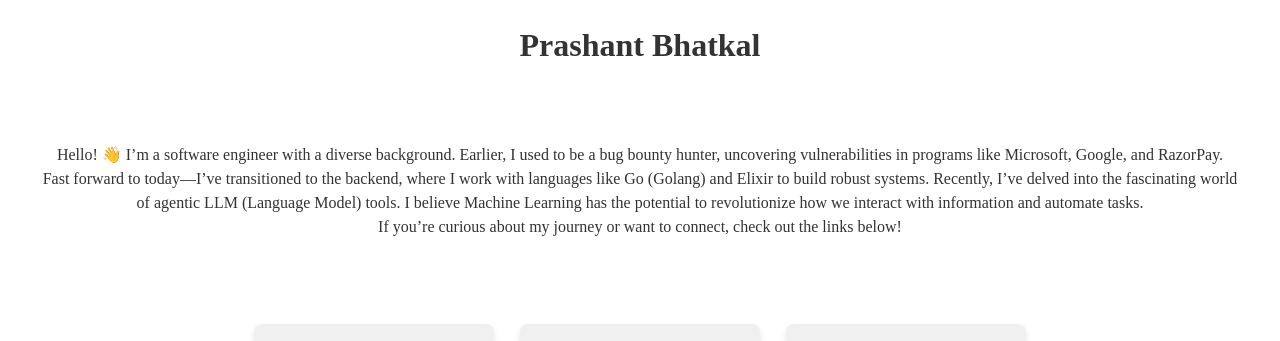
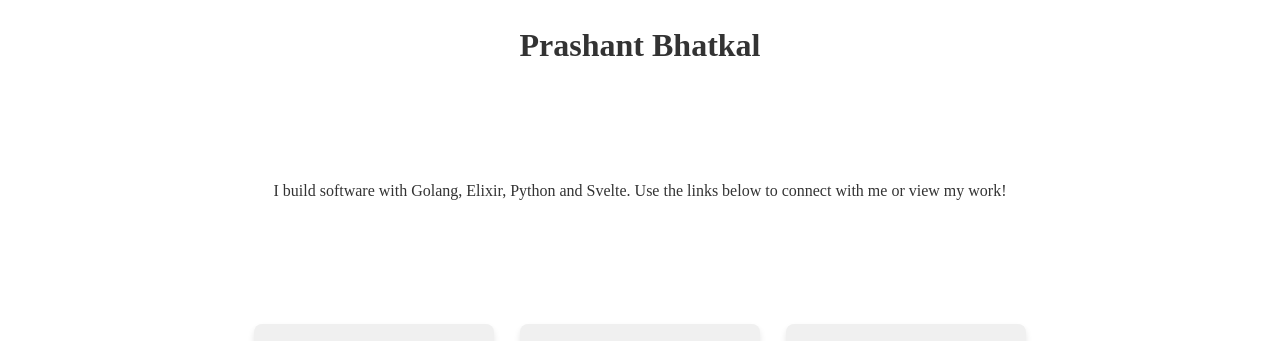
Before and after one commit to PrashantBtkl/PrashantBtkl.github.io, a SvelteKit app: page / in a window 1280 px wide. Shown: the top 341 px of the page. Built offline with nearby package versions, Linux system fonts and the light colour scheme.

Commit message:
update bio

```diff
--- a/src/routes/+page.svelte
+++ b/src/routes/+page.svelte
@@ -12,12 +12,8 @@
 <h1>Prashant Bhatkal</h1>
 <body>
 <div class="about">
-Hello! 👋 I’m a software engineer with a diverse background. Earlier, I used to be a bug bounty hunter, uncovering vulnerabilities in programs like Microsoft, Google, and RazorPay.
-<br>
-Fast forward to today—I’ve transitioned to the backend, where I work with languages like Go (Golang) and Elixir to build robust systems.
-Recently, I’ve delved into the fascinating world of agentic LLM (Language Model) tools. I believe Machine Learning has the potential to revolutionize how we interact with information and automate tasks.
-<br>
-If you’re curious about my journey or want to connect, check out the links below!
+I build software with Golang, Elixir, Python and Svelte. Use the links below to connect with me or view my work!
+
 </div>
 
 <div class="container">
```
